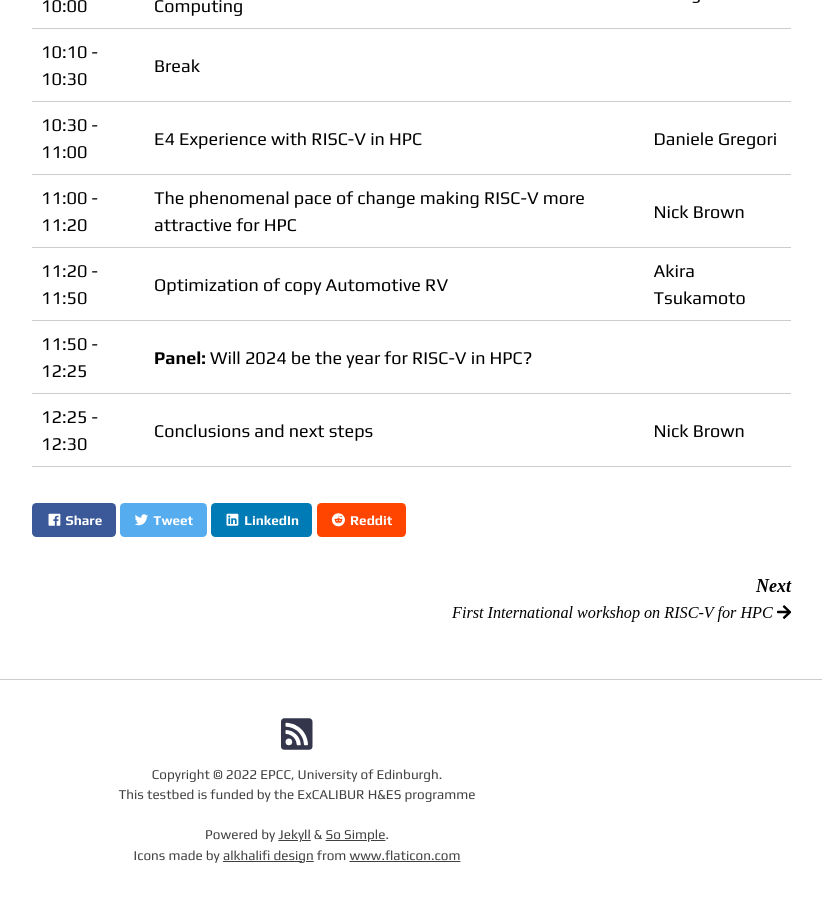
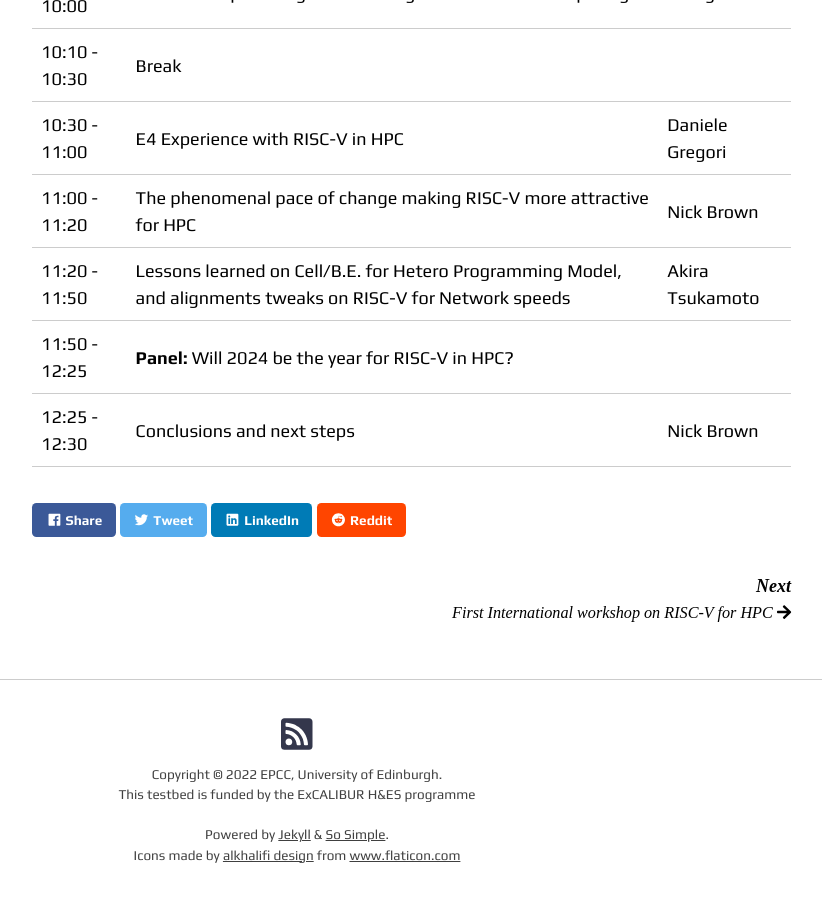
Before and after one commit to RISCVtestbed/riscvtestbed.github.io, a Jekyll site: the page built from _community/hpcasia24-workshop.md, in a window 1280 px wide and 900 px high, scrolled down 1050 px. Shown: the whole window, without its empty margins (343-1165 px from the left). Built offline with Jekyll 4.4.1, drawn with Linux system fonts in a browser that asks for light colours; nearby versions of some CDN libraries.

Commit message:
Update hpcasia24-workshop.md

```diff
--- a/_community/hpcasia24-workshop.md
+++ b/_community/hpcasia24-workshop.md
@@ -23,6 +23,6 @@ The goal of this workshop is to continue building the community of RISC-V in HPC
 | 10:10 - 10:30 | Break |  |
 | 10:30 - 11:00 | E4 Experience with RISC-V in HPC | Daniele Gregori |
 | 11:00 - 11:20 | The phenomenal pace of change making RISC-V more attractive for HPC | Nick Brown |
-| 11:20 - 11:50 | Optimization of copy Automotive RV | Akira Tsukamoto  |
+| 11:20 - 11:50 | Lessons learned on Cell/B.E. for Hetero Programming Model, and alignments tweaks on RISC-V for Network speeds | Akira Tsukamoto  |
 | 11:50 - 12:25 | **Panel:** Will 2024 be the year for RISC-V in HPC? | |
 | 12:25 - 12:30 | Conclusions and next steps | Nick Brown |
```
